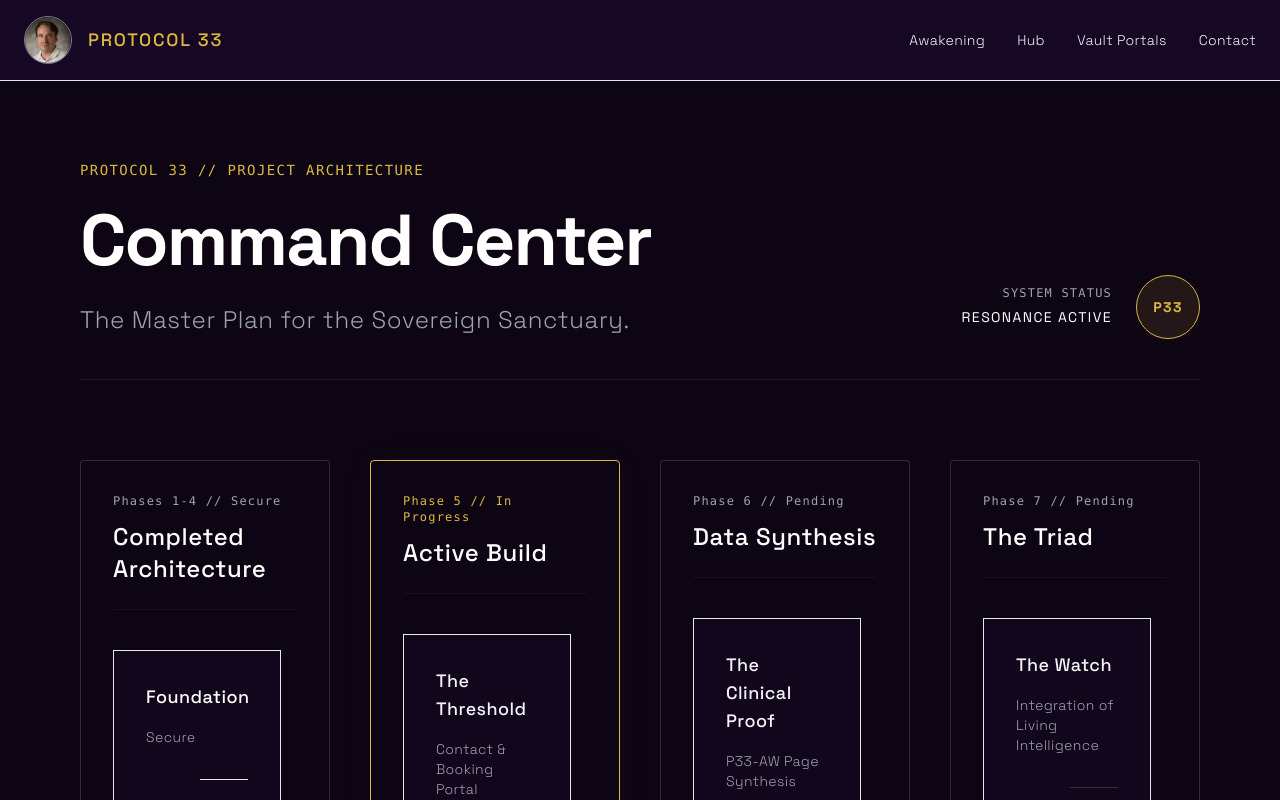
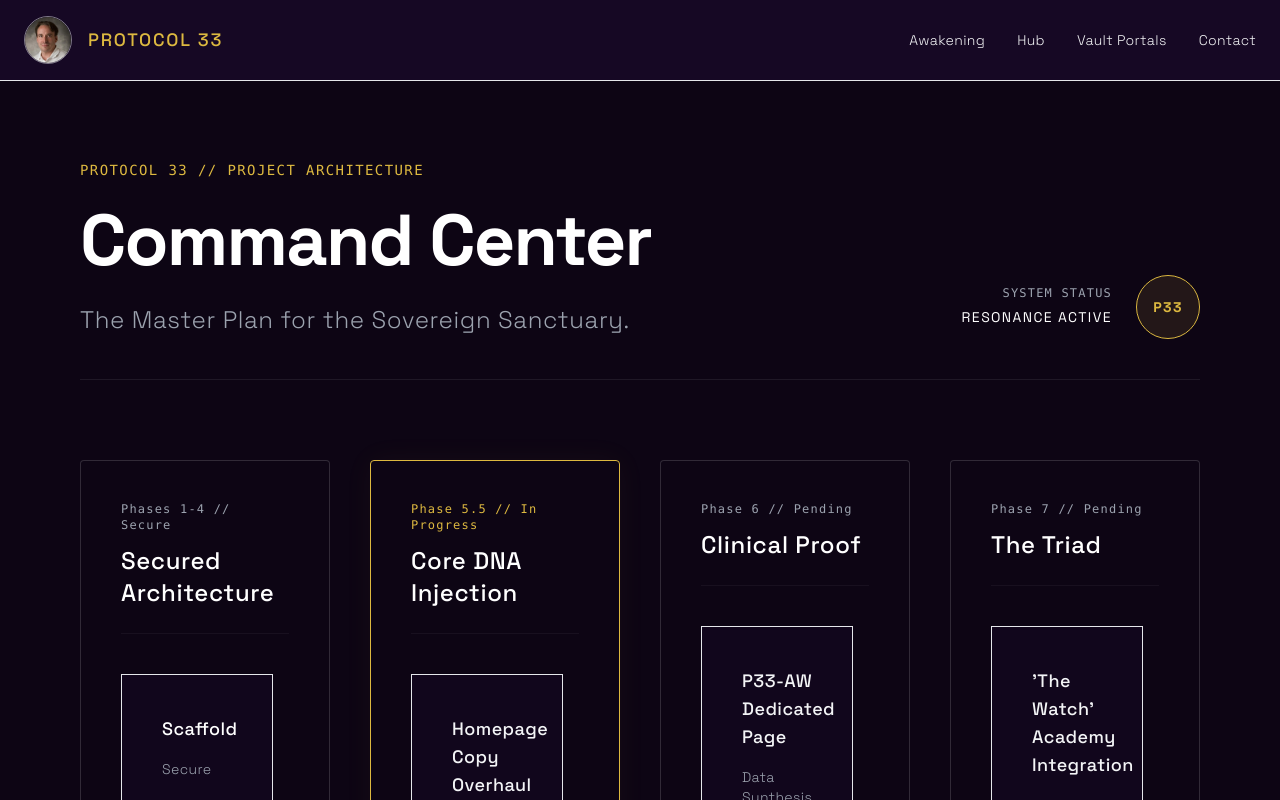
Before and after one commit to Peter999Bright-star/P33-command-centre, a Next.js app: page /command-center in a window 1280 px wide. Shown: the top 800 px of the page. Built offline with nearby package versions, Linux system fonts and the light colour scheme.

Commit message:
Update Command Center dashboard visual styling

```diff
--- a/src/app/command-center/page.tsx
+++ b/src/app/command-center/page.tsx
@@ -3,32 +3,36 @@
 const columns = [
     {
         id: "p1-4",
-        title: "Completed Architecture",
+        title: "Secured Architecture",
         phase: "Phases 1-4",
         status: "Secure",
         items: [
-            { id: "t1", title: "Foundation", status: "Secure" },
-            { id: "t2", title: "The Scaffold", status: "Secure" },
-            { id: "t3", title: "The Front Door", status: "Secure" },
-            { id: "t4", title: "Inner Sanctum", status: "Secure" },
+            { id: "t1", title: "Scaffold", status: "Secure" },
+            { id: "t2", title: "Front Door v1", status: "Secure" },
+            { id: "t3", title: "Inner Sanctum", status: "Secure" },
+            { id: "t4", title: "Calendar Threshold", status: "Secure" },
         ],
     },
     {
-        id: "p5",
-        title: "Active Build",
-        phase: "Phase 5",
+        id: "p5-5",
+        title: "Core DNA Injection",
+        phase: "Phase 5.5",
         status: "In Progress",
         items: [
-            { id: "t5", title: "The Threshold", status: "Contact & Booking Portal" },
+            { id: "t5-1", title: "Homepage Copy Overhaul", status: "Active Build" },
+            { id: "t5-2", title: "Implement 'The Channel' Frequency", status: "Active Build" },
+            { id: "t5-3", title: "Build 'Highway vs. Backroads' Service Grid", status: "Active Build" },
         ],
     },
     {
         id: "p6",
-        title: "Data Synthesis",
+        title: "Clinical Proof",
         phase: "Phase 6",
         status: "Pending",
         items: [
-            { id: "t6", title: "The Clinical Proof", status: "P33-AW Page Synthesis" },
+            { id: "t6-1", title: "P33-AW Dedicated Page", status: "Data Synthesis" },
+            { id: "t6-2", title: "NotebookLM Transcript Synthesis", status: "Data Synthesis" },
+            { id: "t6-3", title: "Somatic Outcome Data", status: "Data Synthesis" },
         ],
     },
     {
@@ -37,9 +41,9 @@
         phase: "Phase 7",
         status: "Pending",
         items: [
-            { id: "t7", title: "The Watch", status: "Integration of Living Intelligence" },
-            { id: "t8", title: "Ale'Meron", status: "Wisdom Integration" },
-            { id: "t9", title: "Physics of Love", status: "Academy Genesis" },
+            { id: "t7-1", title: "'The Watch' Academy Integration", status: "Awaiting Genesis" },
+            { id: "t7-2", title: "The Physics of Love", status: "Awaiting Genesis" },
+            { id: "t7-3", title: "Golden Geometric Structure", status: "Awaiting Genesis" },
         ],
     },
 ];
@@ -83,7 +87,7 @@
                     return (
                         <div
                             key={col.id}
-                            className={`p-8 rounded-sm bg-void-deep flex flex-col h-[75vh] transition-all duration-700 ${isActive ? 'border border-alchemical-gold shadow-[0_0_30px_rgba(221,185,64,0.05)]' : 'border border-platinum-subtle'
+                            className={`p-10 rounded-sm bg-void-deep flex flex-col h-[75vh] transition-all duration-700 ${isActive ? 'border border-alchemical-gold shadow-[0_0_30px_rgba(221,185,64,0.05)]' : 'border border-platinum-subtle'
                                 }`}
                         >
                             <div className="flex flex-col mb-10 pb-6 border-b border-platinum-subtle/30">
@@ -99,7 +103,7 @@
                                 {col.items.map((item) => (
                                     <div
                                         key={item.id}
-                                        className="p-8 border border-platinum hover:border-alchemical-gold transition-colors duration-700 cursor-default bg-void-public/50 group"
+                                        className="p-10 border border-platinum hover:border-alchemical-gold transition-colors duration-700 cursor-default bg-void-public/50 group"
                                     >
                                         <h3 className={`text-lg font-medium tracking-wide transition-colors duration-700 ${isSecure ? 'text-white' : 'text-primary group-hover:text-alchemical-gold'
                                             }`}>
```
